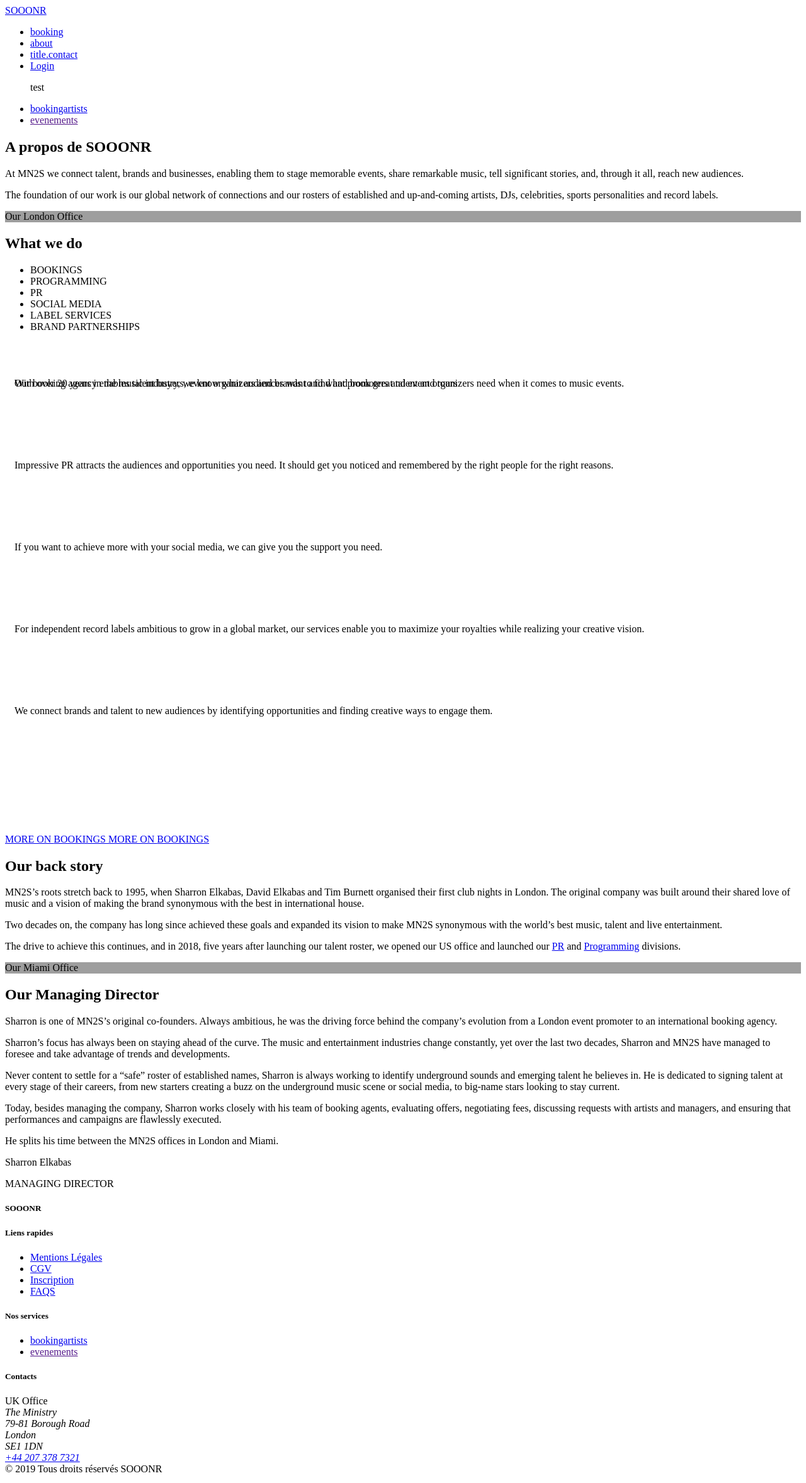
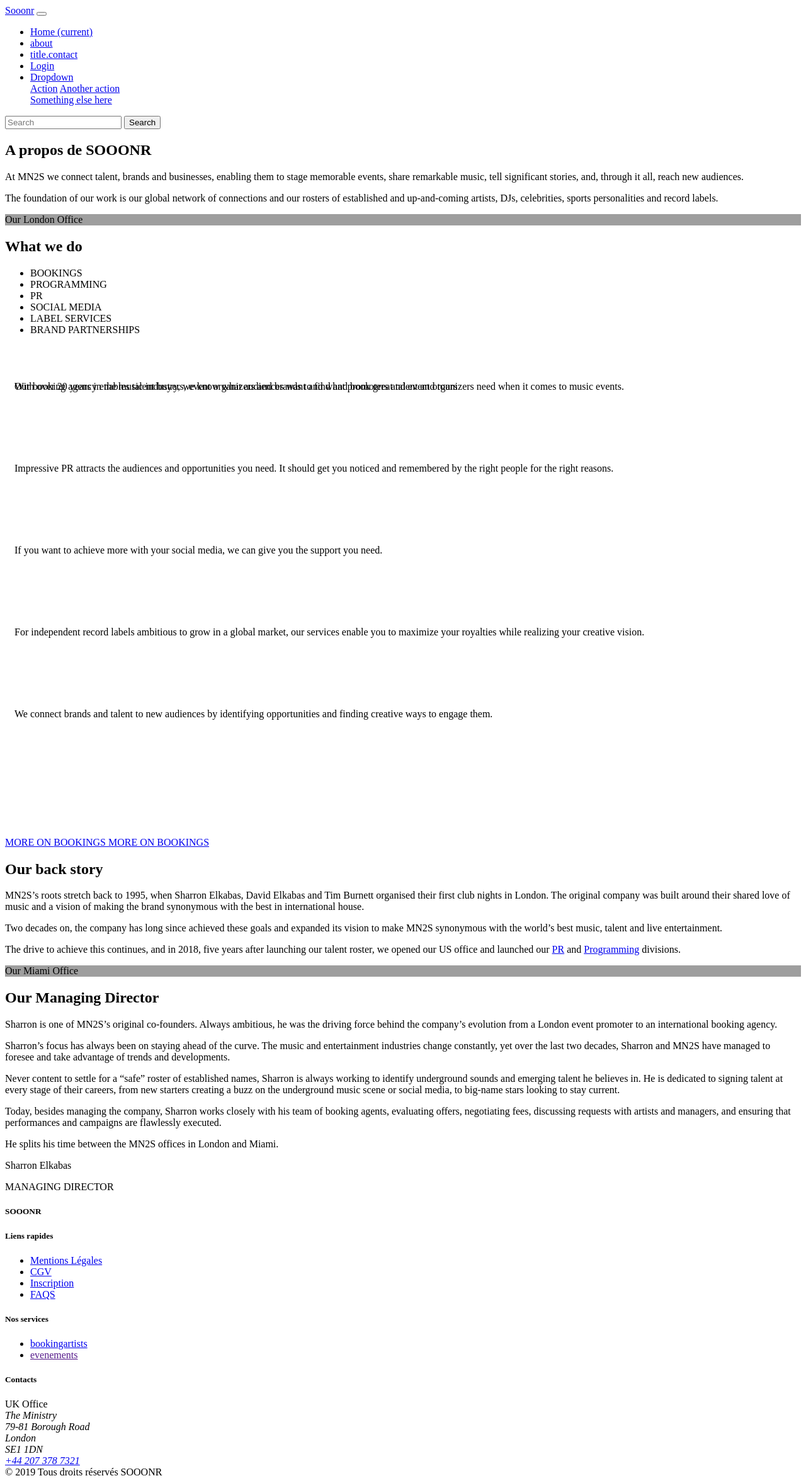
Before and after one commit to lolerki/projet_annuel, a Symfony app: template symfony/templates/home/about.html.twig in a window 1280 px wide. Shown: the whole page at 63% size. Run offline with Twig, Linux system fonts and the light colour scheme; the template is opened without the code that fills it, so the values that code supplies are empty; some libraries are stand-ins or nearby versions; some web fonts are replaced; grey boxes are pictures that could not be loaded.

Commit message:
theme main

```diff
--- a/symfony/templates/base.html.twig
+++ b/symfony/templates/base.html.twig
@@ -13,45 +13,50 @@
         {% endblock %}
     </head>
     <body class="noScroll">
-    <div class="navbar-fixed">
-        <nav class="transparent bgblur">
-            <div class="nav-wrapper">
-                <a href="{{ path('app_index') }}" class="brand-logo mleft typologo">SOOONR</a>
-                <ul id="nav-mobile" class="right hide-on-med-and-down">
-                    {% if is_granted('IS_AUTHENTICATED_FULLY') %}
-                        <li><a class='dropdown-trigger' href='#!' data-target='dropdown2'>{{ 'booking'|trans }}</a></li>
-                        <li><a href="{{ path('app_about') }}">{{ 'about'|trans }}</a></li>
-                        <li><a href="{{ path('app_contact') }}">{{ 'title.contact'|trans }}</a></li>
-                        <li><a class='dropdown-trigger' href='#!' data-target='dropdownfirst'><i class="material-icons" color="white-text">person</i></a></li>
-                    {% else %}
-                        <li><a class='dropdown-trigger' href='#!' data-target='dropdown2'>{{ 'booking'|trans }}</a></li>
-                        <li><a href="{{ path('app_about') }}">{{ 'about'|trans }}</a></li>
-                        <li><a href="{{ path('app_contact') }}">{{ 'title.contact'|trans }}</a></li>
-                        <li><a href="{{ path('app_login') }}" class="white-text">{{ 'menu.login'|trans }}</a></li>
-                    {% endif %}
 
-                </ul>
-                <!-- Dropdown Structure -->
-                <ul id='dropdownfirst' class='dropdown-content dropdownmenu bgblur'>
-                    {% if is_granted('IS_AUTHENTICATED_FULLY') %}
-                        <li><a href="{{ path('app_booking') }}" class="white-text">{{ 'bonjour'|trans }} {{ app.user.email }}</a></li>
-                        <li><a href="{{ path('app_profil') }}" class="white-text">{{ 'profil'|trans }} </a></li>
-                        <li><a href="{{ path('app_logout') }}" class="white-text"><i class="material-icons">lock</i>{{ 'menu.logout'|trans }}</a></li>
-                    {% else %}
-                        test
-                    {% endif %}
-                </ul>
+    <nav class="navbar navbar-expand-lg navbar-light bg-light">
+        <a class="navbar-brand" href="{{ path('app_index') }}">Sooonr</a>
+        <button class="navbar-toggler" type="button" data-toggle="collapse" data-target="#navbarSupportedContent" aria-controls="navbarSupportedContent" aria-expanded="false" aria-label="Toggle navigation">
+            <span class="navbar-toggler-icon"></span>
+        </button>
 
-                <ul id='dropdown2' class='dropdown-content dropdownmenu2 bgblur'>
-                    <li><a href="{{ path('app_bookingartists') }}" class="white-text">{{ 'bookingartists'|trans }}</a></li>
-                    <li><a href="" class="white-text">{{ 'evenements'|trans }}</a></li>
-                </ul>
-            </div>
-        </nav>
-    </div>
+        <div class="collapse navbar-collapse" id="navbarSupportedContent">
+            <ul class="navbar-nav mr-auto">
+                <li class="nav-item active">
+                    <a class="nav-link" href="#">Home <span class="sr-only">(current)</span></a>
+                </li>
+                {% if is_granted('IS_AUTHENTICATED_FULLY') %}
+                    <li class="nav-item"><a class="nav-link" href='#!'>{{ 'booking'|trans }}</a></li>
+                    <li class="nav-item"><a class="nav-link" href="{{ path('app_about') }}">{{ 'about'|trans }}</a></li>
+                    <li class="nav-item"><a class="nav-link" href="{{ path('app_contact') }}">{{ 'title.contact'|trans }}</a></li>
+                {% else %}
+                    <li class="nav-item"><a class="nav-link" href="{{ path('app_about') }}">{{ 'about'|trans }}</a></li>
+                    <li class="nav-item"><a class="nav-link" href="{{ path('app_contact') }}">{{ 'title.contact'|trans }}</a></li>
+                    <li class="nav-item"><a class="nav-link" href="{{ path('app_login') }}">{{ 'menu.login'|trans }}</a></li>
+                {% endif %}
 
 
+                <li class="nav-item dropdown">
+                    <a class="nav-link dropdown-toggle" href="#" id="navbarDropdown" role="button" data-toggle="dropdown" aria-haspopup="true" aria-expanded="false">
+                        Dropdown
+                    </a>
+                    <div class="dropdown-menu" aria-labelledby="navbarDropdown">
+                        <a class="dropdown-item" href="#">Action</a>
+                        <a class="dropdown-item" href="#">Another action</a>
+                        <div class="dropdown-divider"></div>
+                        <a class="dropdown-item" href="#">Something else here</a>
+                    </div>
+                </li>
+            </ul>
+            <form class="form-inline my-2 my-lg-0">
+                <input class="form-control mr-sm-2" type="search" placeholder="Search" aria-label="Search">
+                <button class="btn btn-outline-success my-2 my-sm-0" type="submit">Search</button>
+            </form>
+        </div>
+    </nav>
+
     {% block body %}{% endblock %}
+
     <footer class="page-footer transparent z-depth-3">
         <div class="container">
             <div class="row">
```
